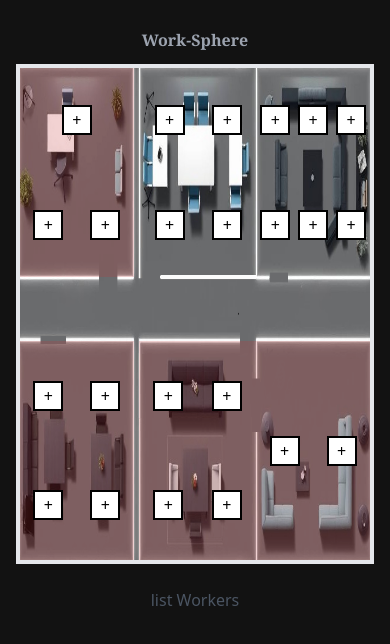
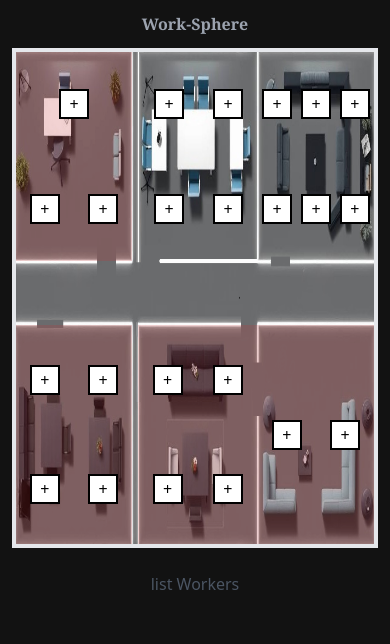
Before and after one commit to hisokaBK/Virtual_Workspace, a website: page index.html in a window 390 px wide. Drawn offline with Linux system fonts and the light colour scheme.

Commit message:
fex padding - test respons md sm

```diff
--- a/index.html
+++ b/index.html
@@ -11,12 +11,12 @@
 </head>
 <body class="bg-black">
 
-    <main class="p-4 bg-[#121212] min-h-screen flex flex-col ">
+    <main class="lg:p-4 bg-[#121212] min-h-screen flex flex-col ">
              <h1 class="text-gray-400 sm:text-[20px] lg:text-[25px]  font-serif font-bold text-center p-3 lg:pl-72 ">Work-Sphere</h1>
 
-        <section class="flex gap-8 flex-col-reverse lg:flex-row">
+        <section class="flex items-center  gap-8 flex-col-reverse lg:flex-row">
    <!-- ----------------------side bar------------------------------ -->
-            <div class="div_aside w-screen h-screen flex-col gap-3 justify-center items-center hidden absolute top-0 z-50  lg:relative bg-[#827878ee] lg:bg-[#332e2e00] lg:w-auto lg:h-auto lg:flex ">
+            <div class="div_aside w-[100%] h-[100vh] flex-col gap-3 justify-center items-center hidden absolute top-0 z-50  lg:relative bg-[#827878ee] lg:bg-[#332e2e00] lg:w-auto lg:h-auto lg:flex ">
                <aside class="bg-[#000000] h-[500px] border-4 border-gray-400 col-span-3 rounded-3xl font-[500] p-4 pb-0 text-center flex flex-col justify-center w-[300px] ">
                  <h2 class="text-gray-400 font-serif">Workers</h2>
                  <hr class="border-[1] border-gray-500 my-4">
@@ -37,7 +37,7 @@
 
     <!-- ---------------------work-space----------------------------- -->
 
-            <div class="work_space col-span-3 border-4 relative lg:w-[80%] h-[500px] ">
+            <div class=" w-[94%] work_space col-span-3 border-4 relative lg:w-[80%] h-[500px] ">
 
 
                   <div title="reception" id="reception" class="reception  flex flex-col justify-around z-20 bg-[#c5303036] ">
@@ -233,7 +233,7 @@
 
     <!-- ---------------------dtails worker----------------------------- -->
 
-<div id="workerDetails" class="hidden absolute top-0 w-screen h-full bg-[#827878ee]  justify-center items-center z-50">
+<div id="workerDetails" class="hidden absolute top-0 w-[100%] h-[100vh] bg-[#827878ee]  justify-center items-center z-50">
 
 
 </div>
```
Also changed, not shown: dist/output.css.
